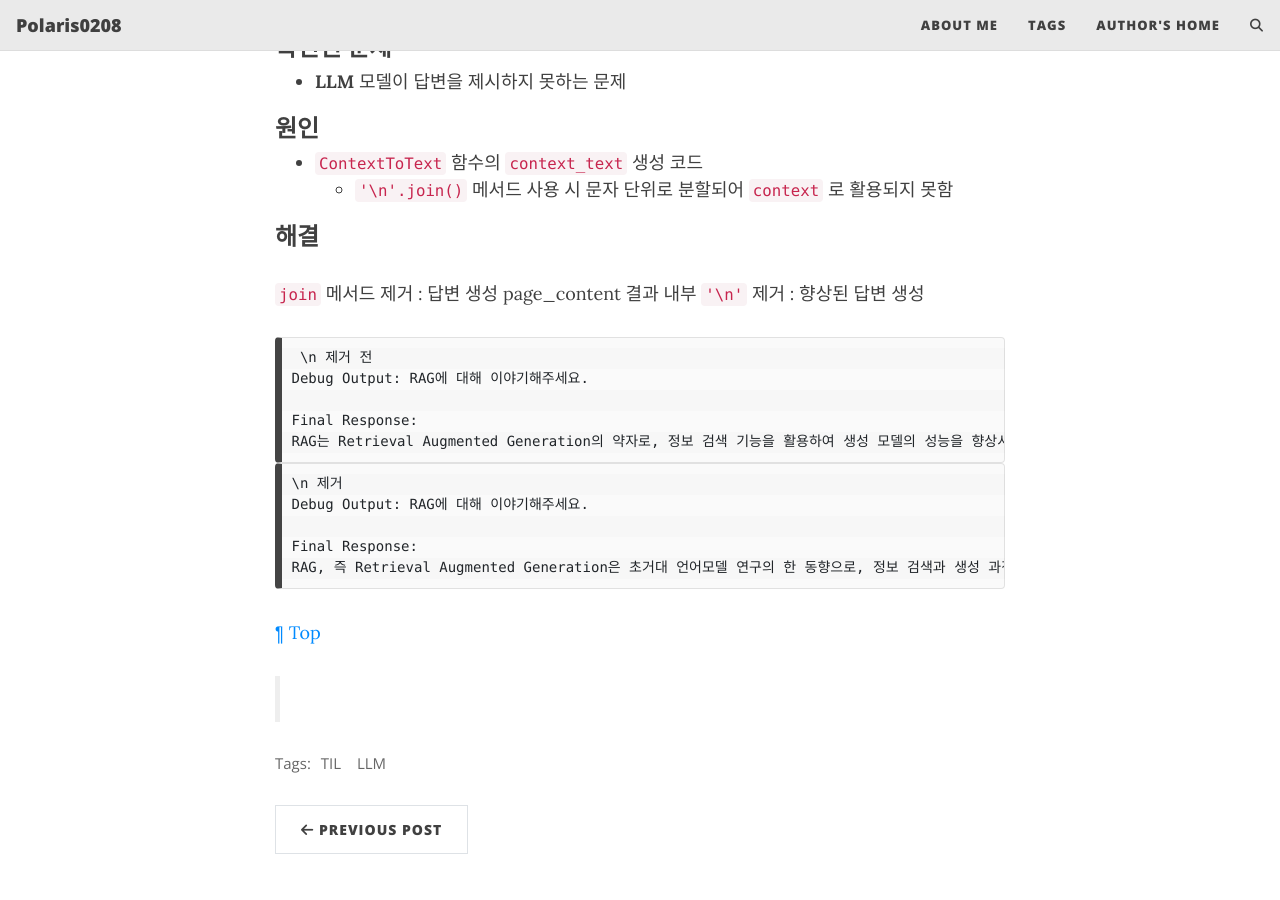
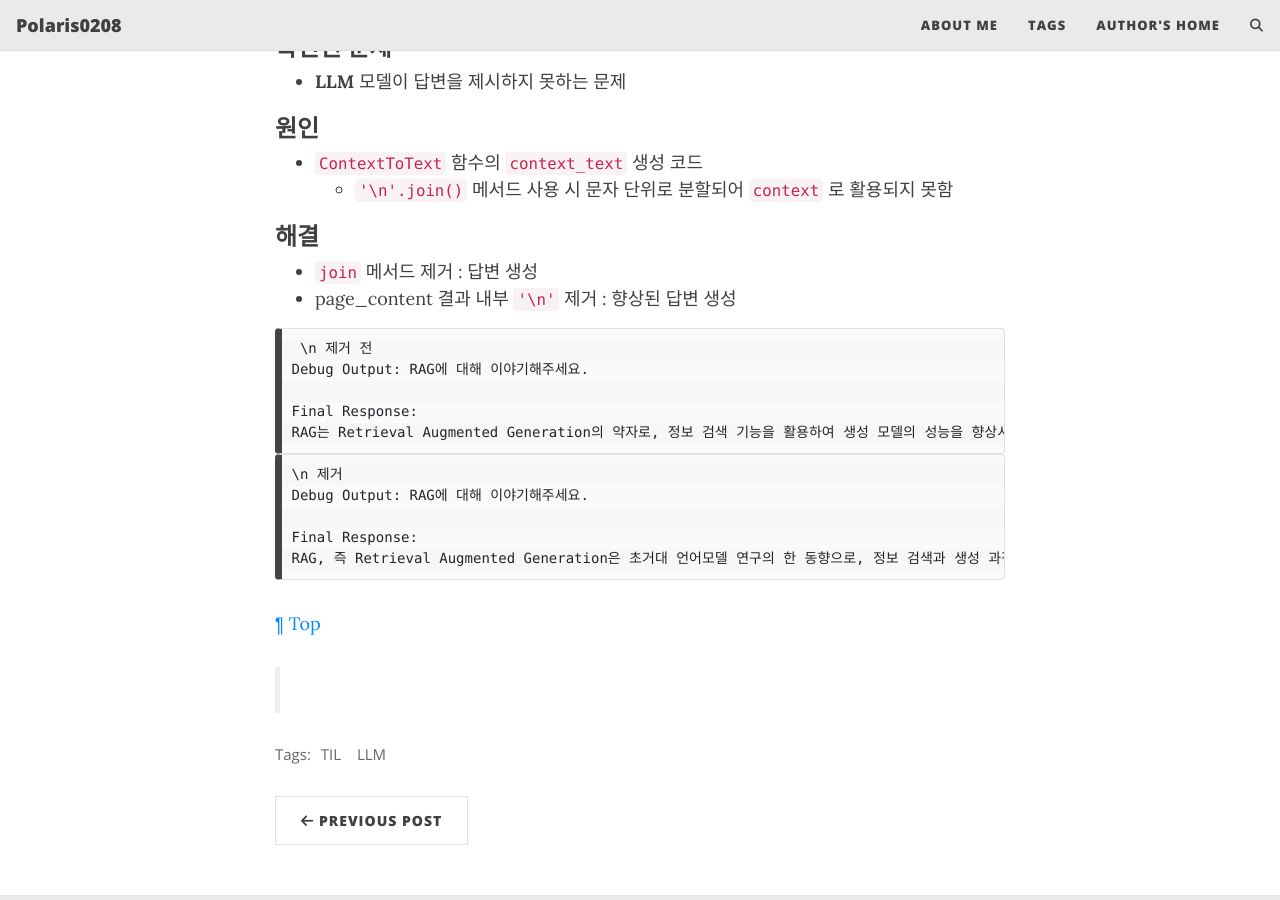
Before and after one commit to polaris0208/polaris0208.github.io, a Jekyll site: the page built from _posts/2024-11-15-LLM-RAG-Chatbot-2.md, in a window 1280 px wide and 900 px high, scrolled down 4255 px. Built offline with Jekyll 4.4.1, drawn with Linux system fonts in a browser that asks for light colours; comment, search, counter and statistics services are not loaded.

Commit message:
chore : 오타 수정

````diff
--- a/_posts/2024-11-15-LLM-RAG-Chatbot-2.md
+++ b/_posts/2024-11-15-LLM-RAG-Chatbot-2.md
@@ -169,8 +169,8 @@ print(response.content)
   - `'\n'.join()` 메서드 사용 시 문자 단위로 분할되어 `context` 로 활용되지 못함
 
 ### 해결
-`join` 메서드 제거 : 답변 생성
-page_content 결과 내부 `'\n'` 제거 : 향상된 답변 생성
+- `join` 메서드 제거 : 답변 생성
+- page_content 결과 내부 `'\n'` 제거 : 향상된 답변 생성
 
 ```
  \n 제거 전
````
